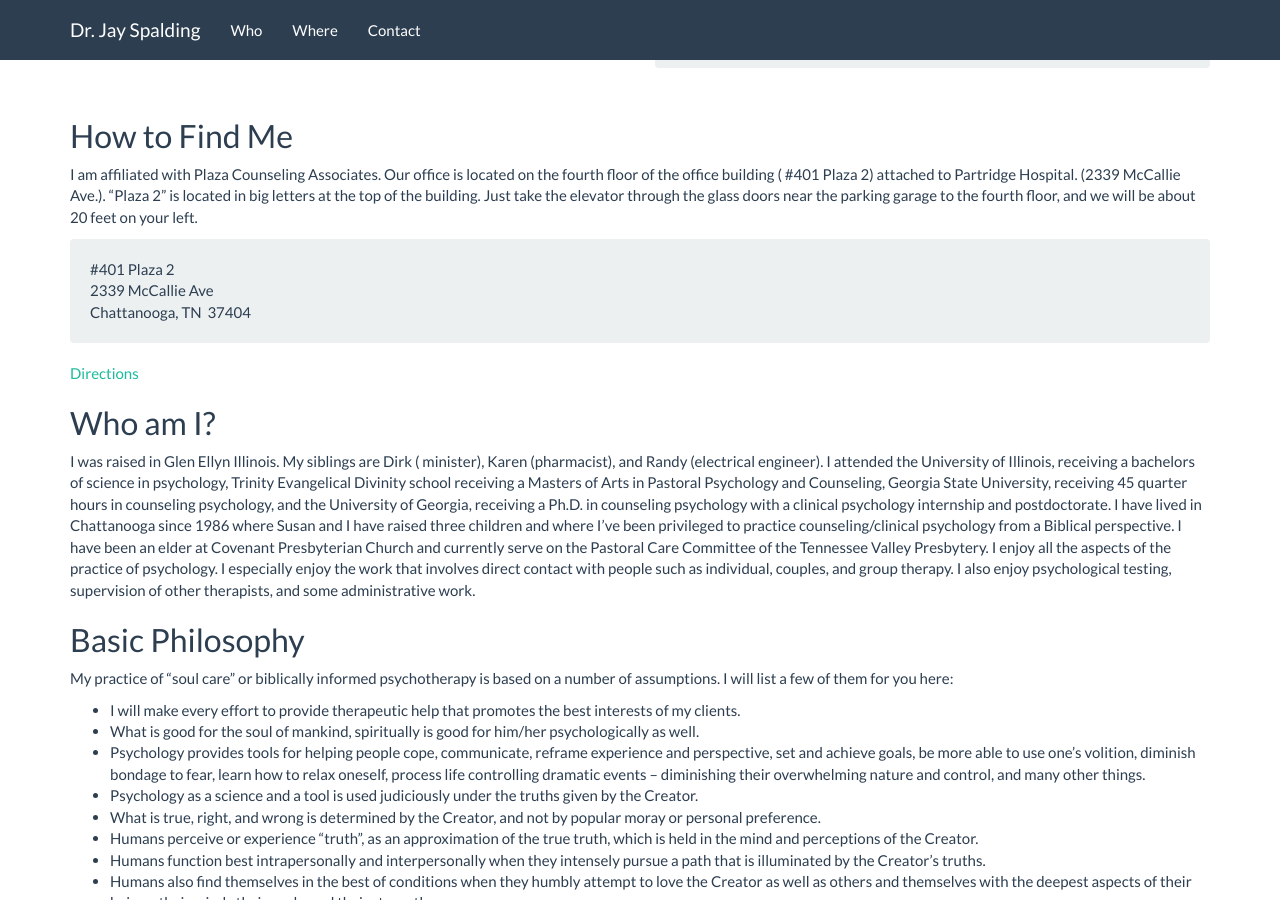
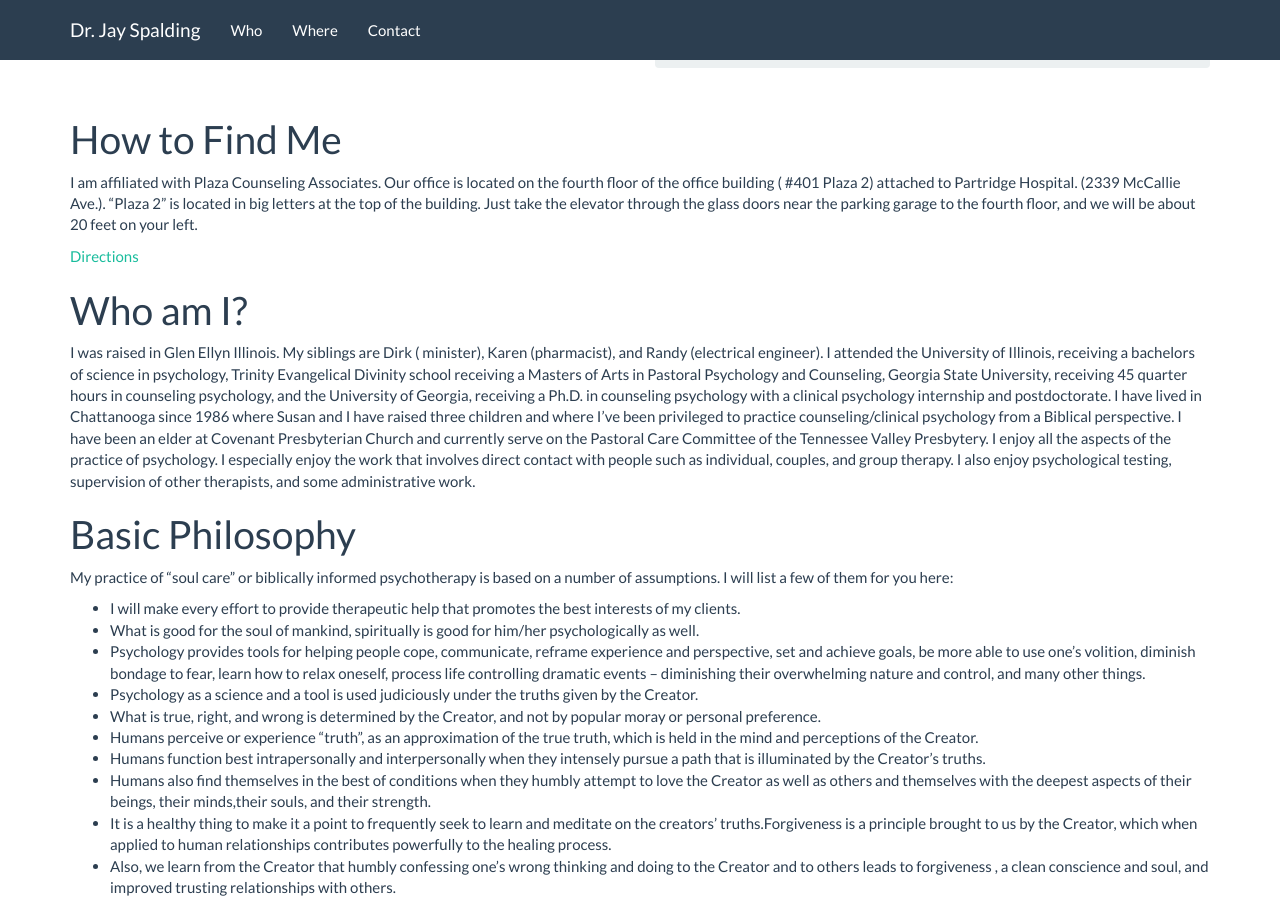
Before and after one commit to fotoetienne/jayspalding, a Jekyll site: the page built from index.md, in a window 1280 px wide and 900 px high, scrolled down 375 px. Built offline with Jekyll 4.4.1, drawn with Linux system fonts in a browser that asks for light colours; nearby versions of some CDN libraries.

```diff
--- a/index.md
+++ b/index.md
@@ -7,27 +7,19 @@
              professional counseling with a Christian world view.
 ---
 
-## How to Find Me
+# How to Find Me
 I am affiliated with Plaza Counseling Associates.  Our office is located on the fourth floor of the office building ( #401 Plaza 2) attached to Partridge Hospital.  (2339 McCallie Ave.).  "Plaza 2" is located in big letters at the top of the building.  Just take the elevator through the glass doors near the parking garage to the fourth floor, and we will be about 20 feet on your left.
 
-<div itemprop="address" itemscope itemtype="http://schema.org/PostalAddress" class="well">
-      <span itemprop="streetAddress">#401 Plaza 2</span><br />
-      <span itemprop="streetAddress">2339 McCallie Ave</span><br />
-      <span itemprop="addressLocality">Chattanooga</span>,
-      <span itemprop="addressRegion">TN</span>&nbsp;
-      <span itemprop="postalCode">37404</span><br />
-<!--  <a href="http://maps.google.com/maps?rlz=1C1LENP_enUS484US484&es_sm=93&q=2339+McCallie+Ave.&um=1&ie=UTF-8&hq=&hnear=0x8860675356ce8bef:0xe519c7e6c608efca,2339+McCallie+Ave,+Chattanooga,+TN+37404&gl=us&daddr=2339+McCallie+Ave,+Chattanooga,+TN+37404&sa=X&ei=EiJ8U6O6LPDlsATg2IHoCg&ved=0CCsQwwUwAA" title="Directions to 2339 McCallie Ave">Directions</a> -->
-</div>
 
 [Directions](http://maps.google.com/maps?rlz=1C1LENP_enUS484US484&es_sm=93&q=2339+McCallie+Ave.&um=1&ie=UTF-8&hq=&hnear=0x8860675356ce8bef:0xe519c7e6c608efca,2339+McCallie+Ave,+Chattanooga,+TN+37404&gl=us&daddr=2339+McCallie+Ave,+Chattanooga,+TN+37404&sa=X&ei=EiJ8U6O6LPDlsATg2IHoCg&ved=0CCsQwwUwAA "Directions to 2339 McCallie Ave")
 
-## Who am I?
+# Who am I?
 I was raised in Glen Ellyn Illinois.  My siblings are Dirk ( minister), Karen (pharmacist), and Randy (electrical engineer).  I attended the University of Illinois, receiving a bachelors of science in psychology, Trinity Evangelical Divinity school receiving a Masters of Arts in Pastoral Psychology and Counseling, Georgia State University, receiving 45 quarter hours in counseling psychology, and the University of Georgia, receiving a Ph.D. in counseling psychology with a clinical psychology internship and postdoctorate.
 I have lived in Chattanooga since 1986 where Susan and I have raised three children and where I've been privileged to practice counseling/clinical psychology from a Biblical perspective.
 I have been an elder at Covenant Presbyterian Church and currently serve on the Pastoral Care Committee of the Tennessee Valley Presbytery.
 I enjoy all the aspects of the practice of psychology.  I especially enjoy the work that involves direct contact with people such as individual, couples, and group therapy.  I also enjoy psychological testing, supervision of other therapists, and  some administrative work.
 
-## Basic Philosophy
+# Basic Philosophy
 
 My practice of "soul care" or biblically informed psychotherapy is based on a number of assumptions. I will list a few of them for you here:
 
```
